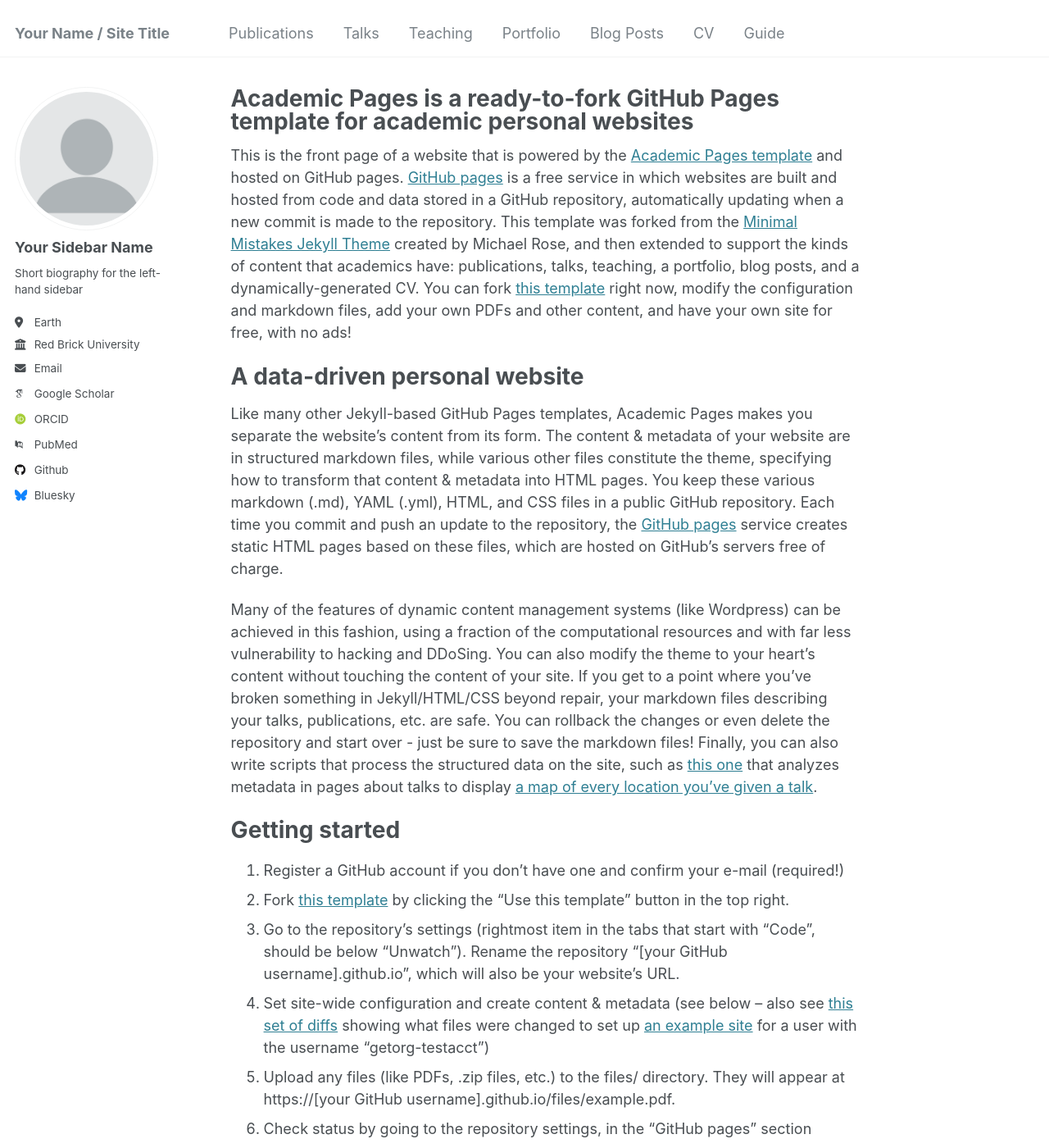
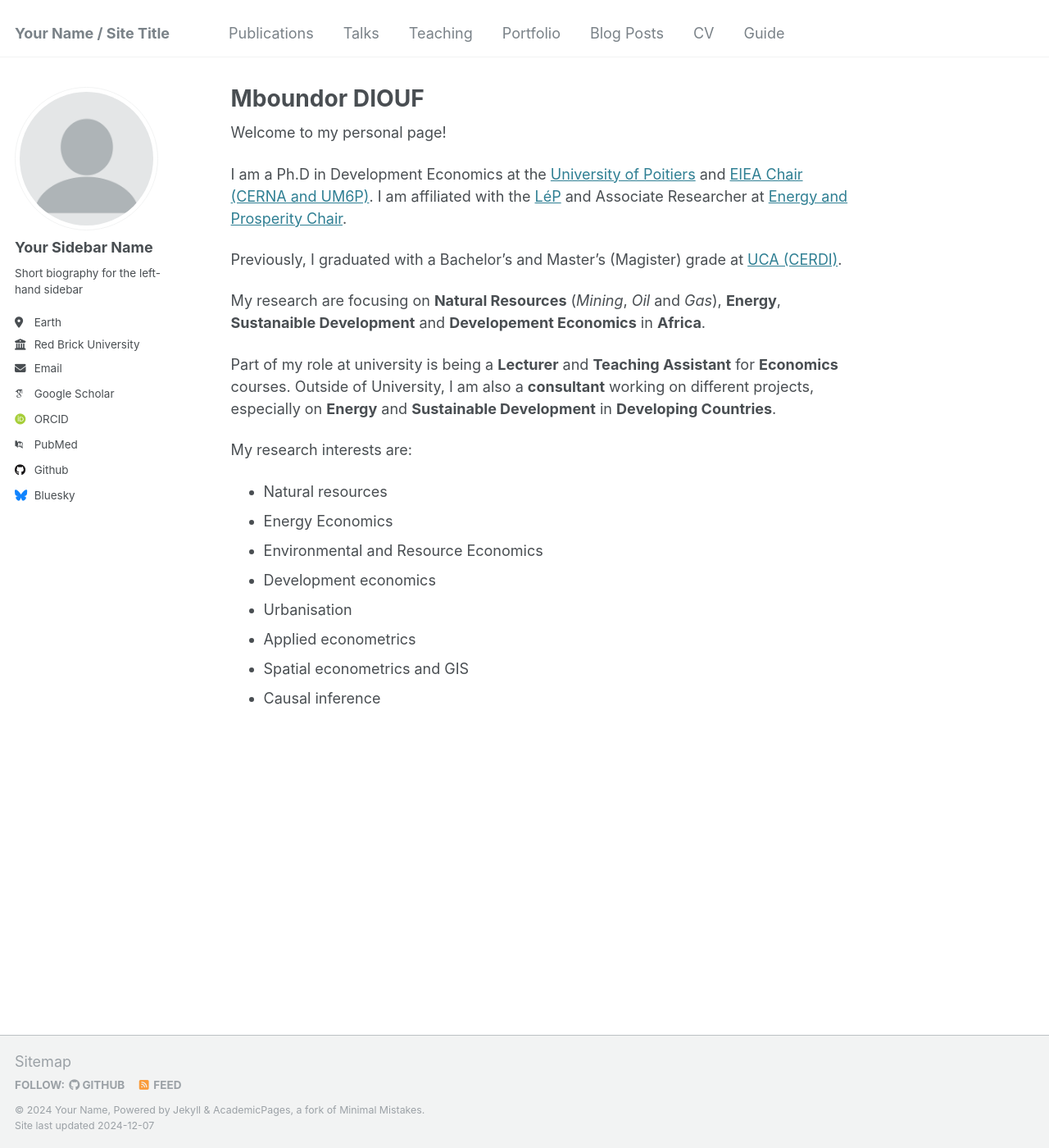
Before and after one commit to mboundordiouf/mboundordiouf.github.io, a Jekyll site: the page built from _pages/about.md, in a window 1280 px wide and 1400 px high. Shown: the whole window at 82% size. Built offline with Jekyll 4.4.1, drawn with Linux system fonts in a browser that asks for light colours; some web fonts are replaced; some of the changed text lies outside the part shown.

Commit message:
Update about.md

```diff
--- a/_pages/about.md
+++ b/_pages/about.md
@@ -1,49 +1,31 @@
 ---
 permalink: /
-title: "Academic Pages is a ready-to-fork GitHub Pages template for academic personal websites"
+title: "Mboundor DIOUF"
+excerpt: "About me"
 author_profile: true
 redirect_from:
   - /about/
   - /about.html
 ---
 
-This is the front page of a website that is powered by the [Academic Pages template](https://github.com/academicpages/academicpages.github.io) and hosted on GitHub pages. [GitHub pages](https://pages.github.com) is a free service in which websites are built and hosted from code and data stored in a GitHub repository, automatically updating when a new commit is made to the repository. This template was forked from the [Minimal Mistakes Jekyll Theme](https://mmistakes.github.io/minimal-mistakes/) created by Michael Rose, and then extended to support the kinds of content that academics have: publications, talks, teaching, a portfolio, blog posts, and a dynamically-generated CV. You can fork [this template](https://github.com/academicpages/academicpages.github.io) right now, modify the configuration and markdown files, add your own PDFs and other content, and have your own site for free, with no ads!
+Welcome to my personal page!
 
-A data-driven personal website
-======
-Like many other Jekyll-based GitHub Pages templates, Academic Pages makes you separate the website's content from its form. The content & metadata of your website are in structured markdown files, while various other files constitute the theme, specifying how to transform that content & metadata into HTML pages. You keep these various markdown (.md), YAML (.yml), HTML, and CSS files in a public GitHub repository. Each time you commit and push an update to the repository, the [GitHub pages](https://pages.github.com/) service creates static HTML pages based on these files, which are hosted on GitHub's servers free of charge.
+I am a Ph.D in Development Economics at the [University of Poitiers](https://www.univ-poitiers.fr/) and [EIEA Chair (CERNA and UM6P)](https://www.cerna.minesparis.psl.eu/Equipe/Doctorant-e-s/Mboundor-Diouf/). I am affiliated with the [LéP](https://lep.labo.univ-poitiers.fr/) and Associate Researcher at [Energy and Prosperity Chair](http://www.chair-energy-prosperity.org/en/category/research-fellows-1/mboundor-diouf-en/).
 
-Many of the features of dynamic content management systems (like Wordpress) can be achieved in this fashion, using a fraction of the computational resources and with far less vulnerability to hacking and DDoSing. You can also modify the theme to your heart's content without touching the content of your site. If you get to a point where you've broken something in Jekyll/HTML/CSS beyond repair, your markdown files describing your talks, publications, etc. are safe. You can rollback the changes or even delete the repository and start over - just be sure to save the markdown files! Finally, you can also write scripts that process the structured data on the site, such as [this one](https://github.com/academicpages/academicpages.github.io/blob/master/talkmap.ipynb) that analyzes metadata in pages about talks to display [a map of every location you've given a talk](https://academicpages.github.io/talkmap.html).
+Previously, I graduated with a Bachelor's and Master's (Magister) grade at [UCA (CERDI)](https://cerdi.uca.fr/#/admin).
 
-Getting started
-======
-1. Register a GitHub account if you don't have one and confirm your e-mail (required!)
-1. Fork [this template](https://github.com/academicpages/academicpages.github.io) by clicking the "Use this template" button in the top right.
-1. Go to the repository's settings (rightmost item in the tabs that start with "Code", should be below "Unwatch"). Rename the repository "[your GitHub username].github.io", which will also be your website's URL.
-1. Set site-wide configuration and create content & metadata (see below -- also see [this set of diffs](http://archive.is/3TPas) showing what files were changed to set up [an example site](https://getorg-testacct.github.io) for a user with the username "getorg-testacct")
-1. Upload any files (like PDFs, .zip files, etc.) to the files/ directory. They will appear at https://[your GitHub username].github.io/files/example.pdf.
-1. Check status by going to the repository settings, in the "GitHub pages" section
+My research are focusing on **Natural Resources** (*Mining*, *Oil* and *Gas*), **Energy**, **Sustanaible Development** and **Developement Economics** in **Africa**.
 
-Site-wide configuration
-------
-The main configuration file for the site is in the base directory in [_config.yml](https://github.com/academicpages/academicpages.github.io/blob/master/_config.yml), which defines the content in the sidebars and other site-wide features. You will need to replace the default variables with ones about yourself and your site's github repository. The configuration file for the top menu is in [_data/navigation.yml](https://github.com/academicpages/academicpages.github.io/blob/master/_data/navigation.yml). For example, if you don't have a portfolio or blog posts, you can remove those items from that navigation.yml file to remove them from the header.
+Part of my role at university is being a **Lecturer** and  **Teaching Assistant** for **Economics** courses. Outside of University, I am also a **consultant** working on different projects, especially on **Energy** and **Sustainable Development** in **Developing Countries**.
 
-Create content & metadata
-------
-For site content, there is one markdown file for each type of content, which are stored in directories like _publications, _talks, _posts, _teaching, or _pages. For example, each talk is a markdown file in the [_talks directory](https://github.com/academicpages/academicpages.github.io/tree/master/_talks). At the top of each markdown file is structured data in YAML about the talk, which the theme will parse to do lots of cool stuff. The same structured data about a talk is used to generate the list of talks on the [Talks page](https://academicpages.github.io/talks), each [individual page](https://academicpages.github.io/talks/2012-03-01-talk-1) for specific talks, the talks section for the [CV page](https://academicpages.github.io/cv), and the [map of places you've given a talk](https://academicpages.github.io/talkmap.html) (if you run this [python file](https://github.com/academicpages/academicpages.github.io/blob/master/talkmap.py) or [Jupyter notebook](https://github.com/academicpages/academicpages.github.io/blob/master/talkmap.ipynb), which creates the HTML for the map based on the contents of the _talks directory).
 
-**Markdown generator**
 
-The repository includes [a set of Jupyter notebooks](https://github.com/academicpages/academicpages.github.io/tree/master/markdown_generator
-) that converts a CSV containing structured data about talks or presentations into individual markdown files that will be properly formatted for the Academic Pages template. The sample CSVs in that directory are the ones I used to create my own personal website at stuartgeiger.com. My usual workflow is that I keep a spreadsheet of my publications and talks, then run the code in these notebooks to generate the markdown files, then commit and push them to the GitHub repository.
-
-How to edit your site's GitHub repository
-------
-Many people use a git client to create files on their local computer and then push them to GitHub's servers. If you are not familiar with git, you can directly edit these configuration and markdown files directly in the github.com interface. Navigate to a file (like [this one](https://github.com/academicpages/academicpages.github.io/blob/master/_talks/2012-03-01-talk-1.md) and click the pencil icon in the top right of the content preview (to the right of the "Raw | Blame | History" buttons). You can delete a file by clicking the trashcan icon to the right of the pencil icon. You can also create new files or upload files by navigating to a directory and clicking the "Create new file" or "Upload files" buttons.
-
-Example: editing a markdown file for a talk
-![Editing a markdown file for a talk](/images/editing-talk.png)
-
-For more info
-------
-More info about configuring Academic Pages can be found in [the guide](https://academicpages.github.io/markdown/), the [growing wiki](https://github.com/academicpages/academicpages.github.io/wiki), and you can always [ask a question on GitHub](https://github.com/academicpages/academicpages.github.io/discussions). The [guides for the Minimal Mistakes theme](https://mmistakes.github.io/minimal-mistakes/docs/configuration/) (which this theme was forked from) might also be helpful.
+My research interests are:
+- <font size="4">Natural resources</font>
+- <font size="4">Energy Economics</font>
+- <font size="4">Environmental and Resource Economics</font>
+- <font size="4">Development economics</font>
+- <font size="4">Urbanisation</font>
+- <font size="4">Applied econometrics</font>
+- <font size="4">Spatial econometrics and GIS</font>
+- <font size="4">Causal inference</font>
```
